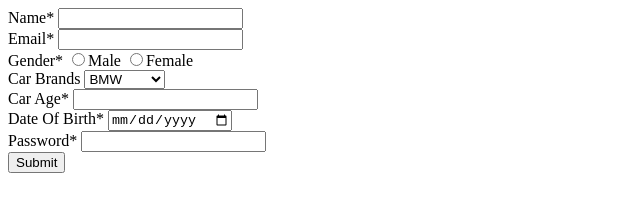
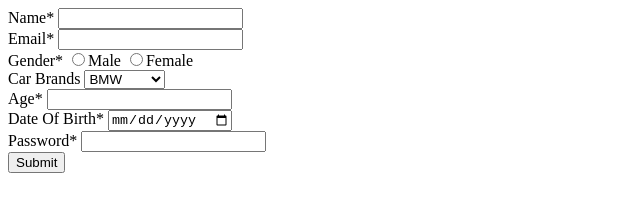
Before and after one commit to acciojob/signup-form-car-vineeth38, a website: page main.html in a window 1280 px wide. Shown: the full height of the page, 0-640 px from the left. Drawn offline with Linux system fonts and the light colour scheme.

Commit message:
created a submission

```diff
--- a/main.html
+++ b/main.html
@@ -26,7 +26,7 @@
 				<option value="mercedez">Mercedez</option>
 			</select>
 		</div>
-		<div><label for="#carage">Car Age*</label>
+		<div><label for="#carage">Age*</label>
 	<input type="number"required id="#carage" required min="0"></div>
 		<div><label for="dob">Date Of Birth*</label>
 	<input type="date"required id="dob"></div>
```
